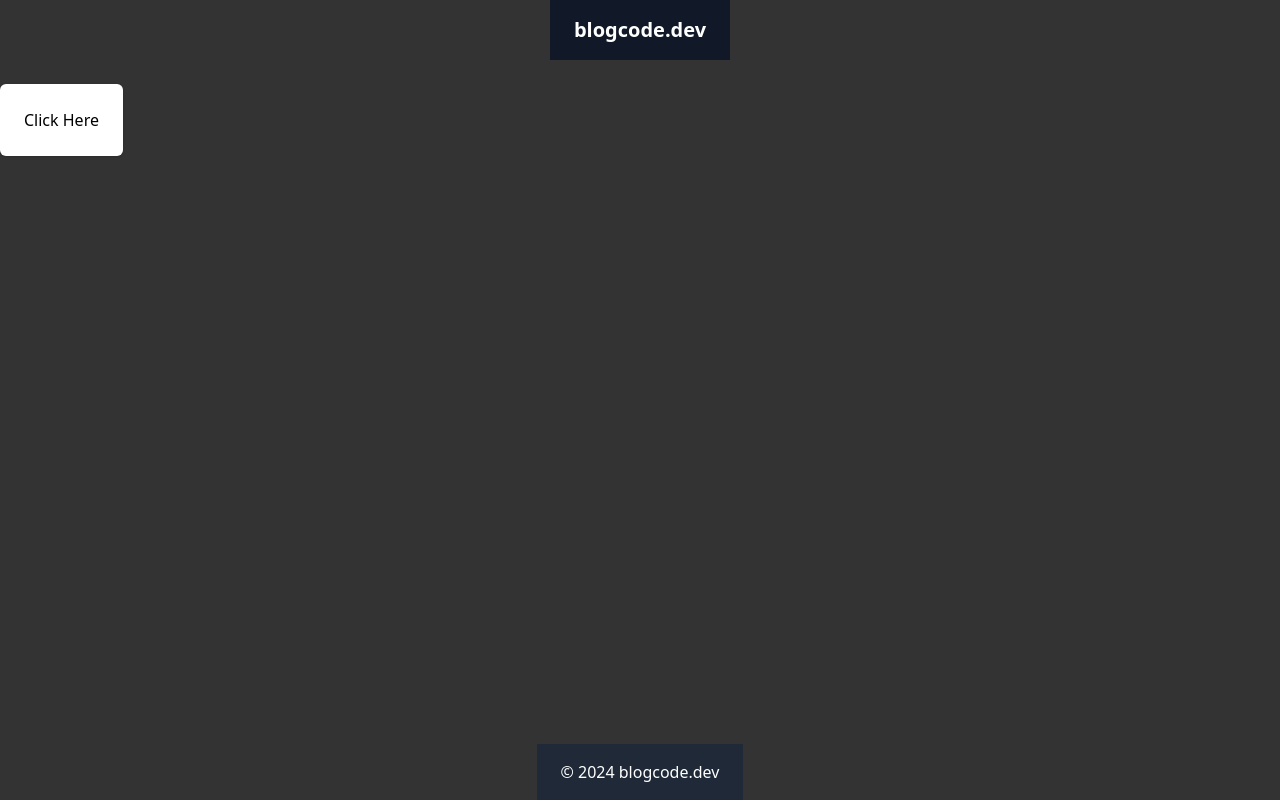
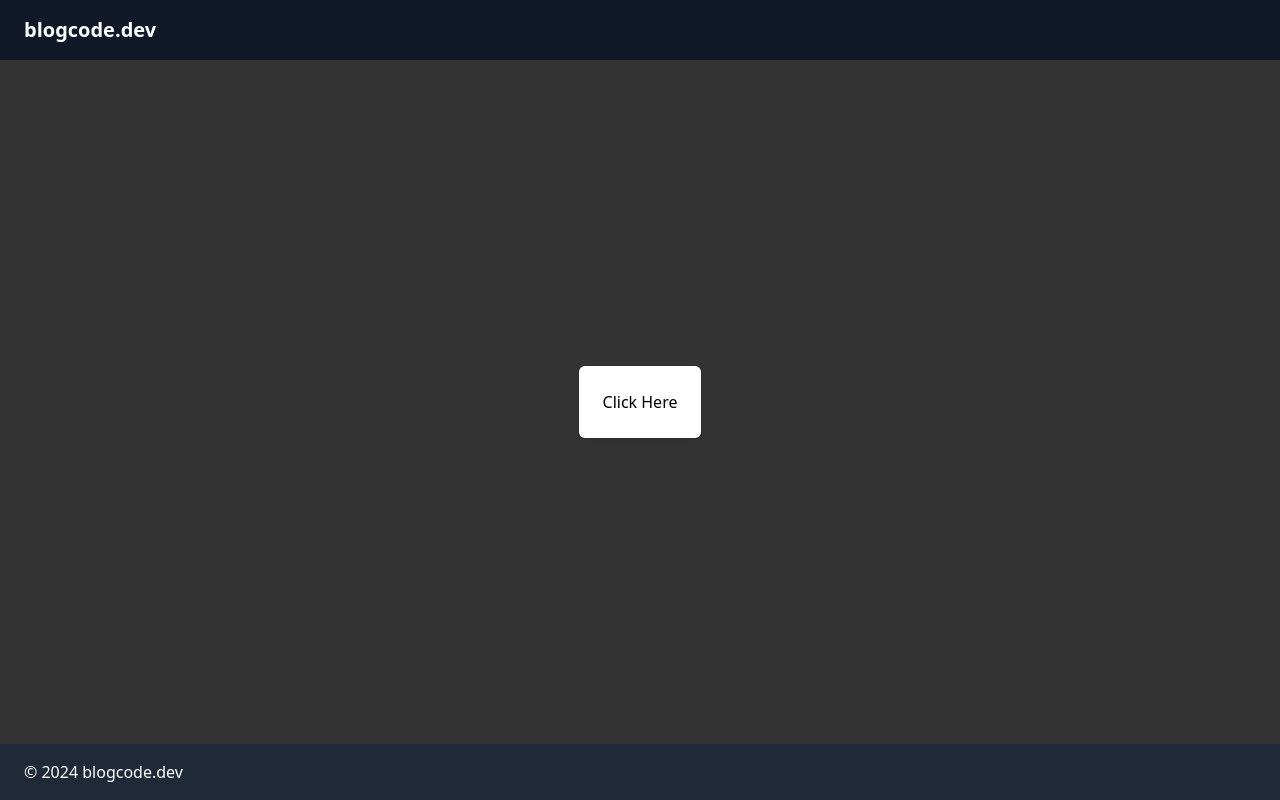
Before and after one commit to nathanbrown127/personal, a plain HTML site: page index.html in a window 1280 px wide. Drawn offline with nearby package versions, Linux system fonts and the light colour scheme.

Commit message:
update index.html

```diff
--- a/index.html
+++ b/index.html
@@ -12,11 +12,11 @@
     }
   </style>
 </head>
-<body class="flex flex-col min-h-screen items-center justify-center">
+<body class="flex flex-col min-h-screen">
   <header class="bg-gray-900 text-white py-4 px-6">
     <h1 class="text-xl font-bold">blogcode.dev</h1>
   </header>
- <main class="flex-grow container mx-auto py-6">
+  <main class="flex-grow flex items-center justify-center">
     <button
       hx-target="body"
       hx-get="home.html"
```
Lines whose indentation alone changed are shown as unchanged.
